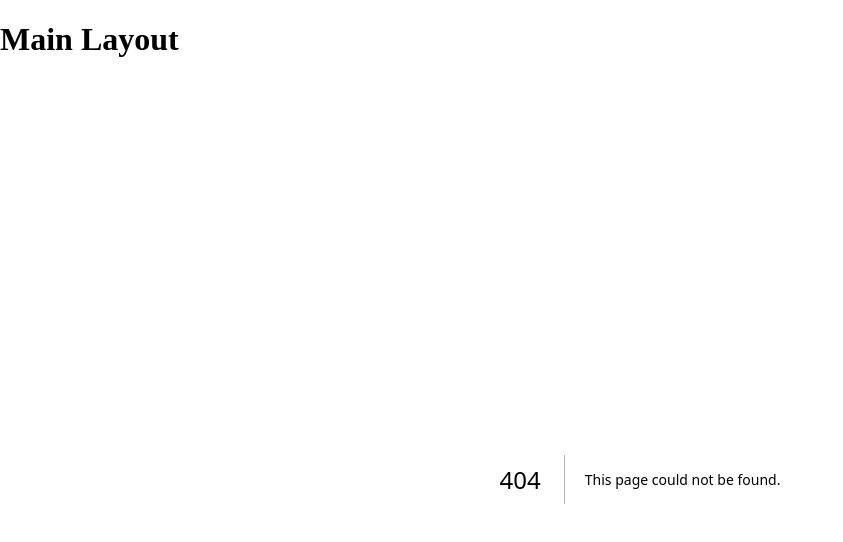
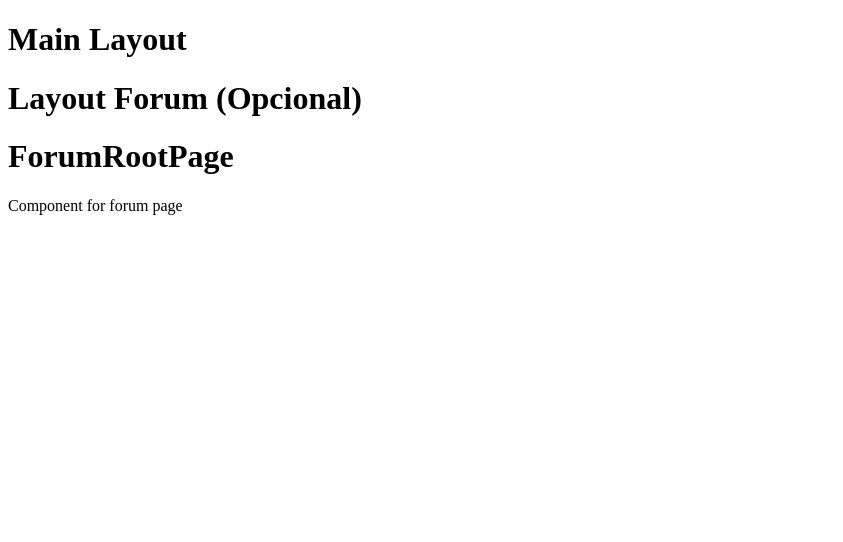
Before and after one commit to AnderMichael/PaginaWebSEUPB, a Next.js app: page /forum in a window 1280 px wide. Before the commit this address had no page. Shown: the top 542 px of the page, without its empty margins (0-843 px from the left). Built offline with nearby package versions, Linux system fonts and the light colour scheme.

Commit message:
folders model

```diff
--- /dev/null
+++ b/src/app/forum/Component1.tsx
@@ -0,0 +1,7 @@
+import React from 'react'
+
+export const Component1 = () => {
+  return (
+    <div>Component for forum page</div>
+  )
+}
--- a/src/app/route/layout.tsx
+++ b/src/app/forum/layout.tsx
@@ -5,7 +5,7 @@ export default function RouteLayout({
 }) {
   return (
     <div>
-      <h1 className="bg-green-400">Layout Route (Opcional)</h1>
+      <h1 className="bg-green-400">Layout Forum (Opcional)</h1>
       {children}
     </div>
   );
--- /dev/null
+++ b/src/app/forum/page.tsx
@@ -0,0 +1,12 @@
+import { Component1 } from "./Component1";
+
+const ForumRootPage = () => {
+  return (
+    <div>
+      <h1>ForumRootPage</h1>
+      <Component1/>
+    </div>
+  );
+};
+
+export default ForumRootPage;
--- a/src/app/otherroute/Component.tsx
+++ /dev/null
@@ -1,5 +0,0 @@
-export const Component = () => {
-  return (
-    <div>Component for OtherRoutePage</div>
-  )
-}
--- a/src/app/route/page.tsx
+++ /dev/null
@@ -1,5 +0,0 @@
-const RoutePage = () => {
-  return <div>RouteRootPage</div>;
-};
-
-export default RoutePage;
```
Also changed, not shown: src/app/coffee/page.tsx (added, +9 -0 lines), src/app/events/page.tsx (added, +9 -0 lines), src/app/otherroute/page.tsx (deleted, +0 -12 lines), src/app/forum/subroute/page.tsx (renamed from src/app/route/subroute/page.tsx).
